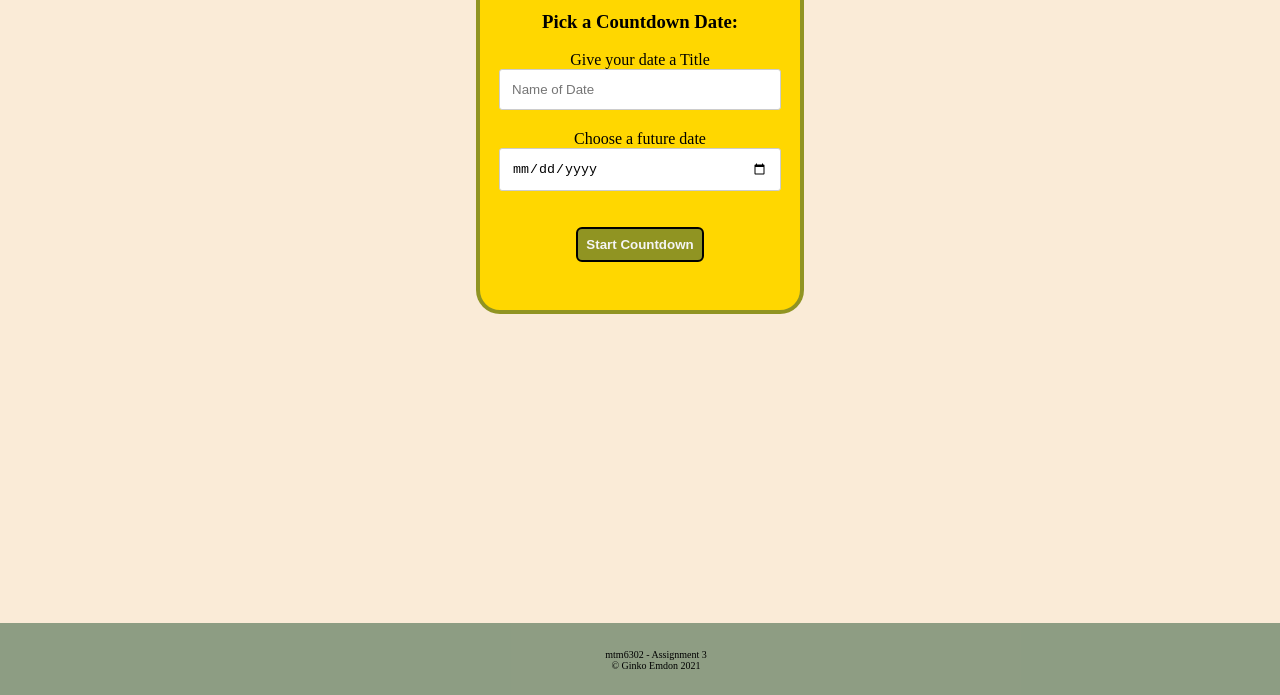
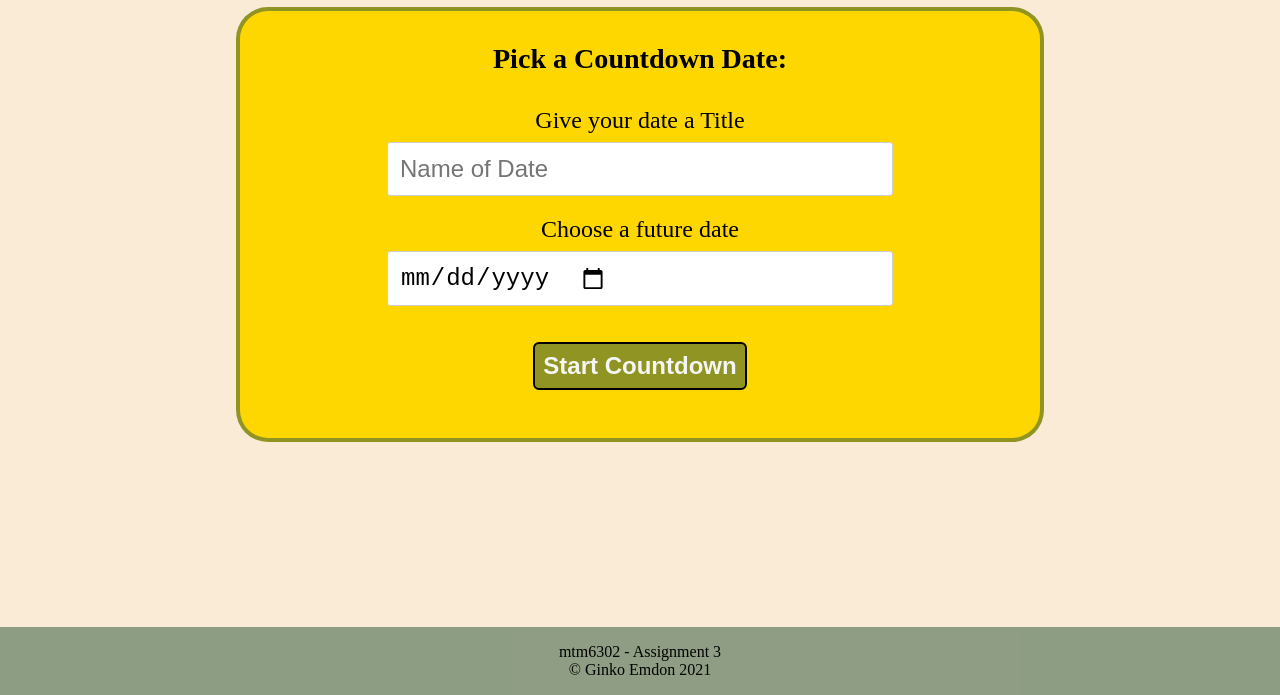
Before and after one commit to ginkoemdon/countdown-app, a plain HTML site: page index.html in a window 1280 px wide. Shown: the part 105-800 px from the top of the page. Drawn offline with Linux system fonts and the light colour scheme.

Commit message:
Completes Assignment

```diff
--- a/index.html
+++ b/index.html
@@ -6,6 +6,9 @@
     <meta http-equiv="X-UA-Compatible" content="IE=edge">
     <meta name="viewport" content="width=device-width, initial-scale=1.0">
     <title>Countdown</title>
+    <link rel="preconnect" href="https://fonts.googleapis.com">
+    <link rel="preconnect" href="https://fonts.gstatic.com" crossorigin>
+    <link href="https://fonts.googleapis.com/css2?family=Press+Start+2P&display=swap" rel="stylesheet">
     <link href='styles.css' rel="stylesheet">
 </head>
 
@@ -14,24 +17,25 @@
         <h1> Countdown</h1>
         <form id="form">
             <h3>Pick a Countdown Date:</h3>
-            <br>
+
             <label for="start">Give your date a Title</label>
+              <!-- Date Title Input -->
             <input type="text" id="date-title" placeholder="Name of Date">
-            <br>
-            <label> Choose a future date</label>
-            <br>
+
+            <label>Choose a future date</label>
+            <!-- Date Selector -->
             <input type="date" id="start">
-            <br>
             <button type="submit">Start Countdown</button>
         </form>
-        <div id="countdown-timer"></div>
 
         <div id="countdown-container" hidden>
+            <!-- Output of date title input will display here -->
             <h2 id="countdown-title"></h2>
+            <!-- This is where we will see the countdown display -->
             <p id="countdown"></p>
         </div>
 
-        <button id="stop" hidden>Stop Countdown</button>
+        <button id="stop" hidden><i class="fas fa-stop-circle"></i>Stop Countdown</button>
 
         <div id="date-select"></div>
     </div>
--- a/script.js
+++ b/script.js
@@ -6,6 +6,9 @@ const $stop = document.getElementById('stop')
 const $countdownContainer = document.getElementById('countdown-container')
 const $countdown = document.getElementById('countdown')
 const $countdownTitle = document.getElementById('countdown-title')
+
+myStorage = window.localStorage;
+// Put the object into storage
 
 // Set up an global interval identifier
 // We can use this to start and stop the interval countdown
@@ -21,7 +24,8 @@ function toDay(ms) {
 
     if (days > 0) {
         return days
-    } else {
+    }
+    else {
         return 0
     }
 }
@@ -61,9 +65,9 @@ function toSeconds(ms) {
     return remainingSeconds
 }
 
-// declaring a function that will run when the eventLisitner calls it. We know that this function gets called with an event object as an input.
+// declaring a function that will run when the eventListener calls it. We know that this function gets called with an event object as an input.
 function onSubmit(event) {
-    // submit usually causes page to refresh this is preventing such behaviour
+    // submit usually causes page to refresh this is preventing such behavior
     event.preventDefault()
     //get the form input and name it finalDate
 
--- a/styles.css
+++ b/styles.css
@@ -3,19 +3,42 @@ body {
     font-family: poppins;
     text-align: center;
     background-color: antiquewhite;
+    font-size: 3vh;
 }
 
-h3 {
-    margin: 0;
+h1 {
+    font-family: 'Press Start 2P', cursive;
+    text-shadow: 3px 3px rgba(53, 93, 62, 0.548);
 }
 
-/* Date Title Output */
-h2{
-    margin: 0;
+/* |||||||||| FRONT PAGE - Date Input Form */
+h3 {
+    margin: 0 0 2rem 0;
+
 }
 
+label {
+    text-align: start;
+}
+
+/* Full Form Styling */
+form {
+    background-color: gold;
+    border: rgba(53, 93, 62, 0.548) 4px solid;
+    border-radius: 2rem;
+    width: 50rem;
+    max-width: 80%;
+    min-width: fit-content;
+    height: auto;
+    margin: 0 auto;
+    padding: 2rem 0rem 2rem 0;
+    flex-grow: 4;
+}
+
+/* Input fields of form */
 input {
     margin-bottom: 1rem;
+    font-size: 3vh;
     display: inline-block;
     width: 80%;
     margin: 0 auto;
@@ -23,39 +46,46 @@ input {
     padding: 12px;
     border: 1px solid #ccc;
     border-radius: 3px;
+    max-width: 60%;
+    min-width: fit-content;
+    display: flex;
+    margin-top: 0.5rem;
 }
 
 
-form {
+/* |||||||||| SECOND PAGE - Countdown */
+
+/* Container holding title output and countdown */
+#countdown-container {
     background-color: gold;
     border: rgba(53, 93, 62, 0.548) 4px solid;
-    border-radius: 1.5em;
-    width: 20rem;
+    border-radius: 2rem;
+    width: fit-content;
     margin: 0 auto;
-    padding: 2rem 0rem 2rem 0;
+    padding: 2rem 3rem 2rem 3rem;
+    flex-grow: 4;
+    font-size: 4vh;
 }
 
-#countdown-container{
-    background-color: gold;
-    border: rgba(53, 93, 62, 0.548) 4px solid;
-    border-radius: 6rem;
-    width: 25rem;
-    margin: 0 auto;
-    padding: 2rem 1rem 2rem 1rem;
+/* Date Title Output */
+h2 {
+    margin: 0;
 }
 
+/* All Button Styles */
 button {
     margin-top: 1rem;
     margin-bottom: 1rem;
     padding: 0.5rem;
     background-color: rgba(53, 93, 62, 0.548);
-    color:whitesmoke;
+    color: whitesmoke;
     font-weight: bold;
     border-radius: 6px;
     border: 2px solid black;
+    font-size: 3vh;
 }
 
-button:hover{
+button:hover {
     background-color: rgba(145, 180, 155, 0.548);
 
 }
@@ -63,9 +93,7 @@ button:hover{
 footer {
     background-color: rgba(53, 93, 62, 0.548);
     width: 100%;
-    font-size: 10px;
+    font-size: 2vh;
     position: fixed;
     bottom: 0;
-    height: 2.5rem;
-    padding: 1rem;
 }
```
